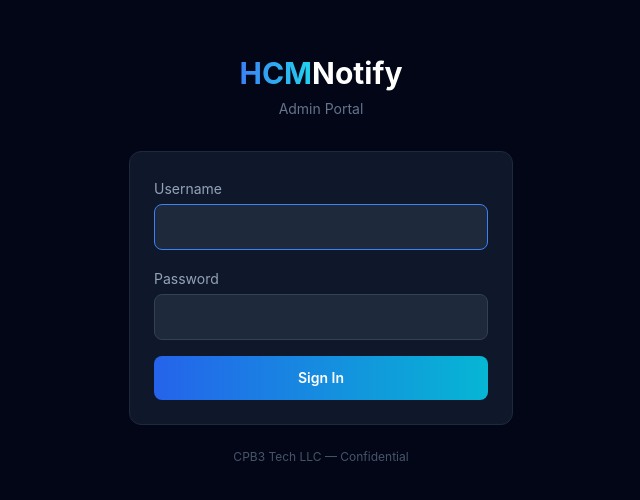
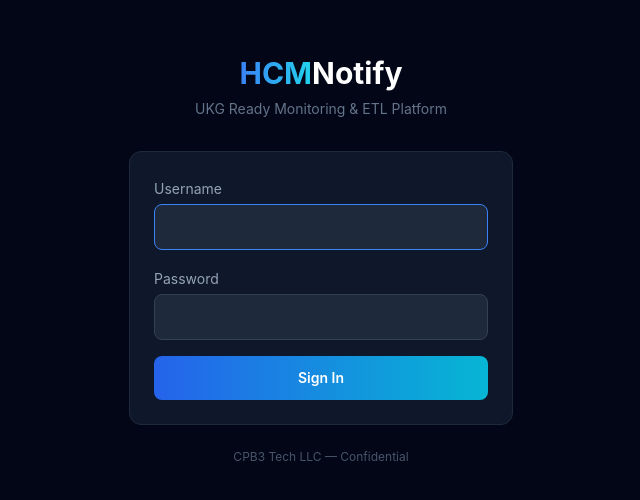
Before and after one commit to chckbrtt/hcmnotify, a React (Vite) app in the folder frontend/: page / in a window 1280 px wide. Shown: the part 140-640 px from the top of the page, without its empty margins (319-959 px from the left). Built offline with nearby package versions, Linux system fonts and the light colour scheme; no server answers.

Commit message:
Login branding + fix gitignore for WAL files

```diff
--- a/frontend/src/pages/LoginPage.tsx
+++ b/frontend/src/pages/LoginPage.tsx
@@ -36,7 +36,7 @@
             <span className="bg-gradient-to-r from-blue-500 to-cyan-400 bg-clip-text text-transparent">HCM</span>
             <span className="text-white">Notify</span>
           </h1>
-          <p className="text-slate-500 text-sm">Admin Portal</p>
+          <p className="text-slate-500 text-sm">UKG Ready Monitoring & ETL Platform</p>
         </div>
 
         <form onSubmit={handleSubmit} className="bg-slate-900 border border-slate-800 rounded-xl p-6 space-y-4">
```
Also changed, not shown: 1 other file (tests, documents, lock files or other folders).
